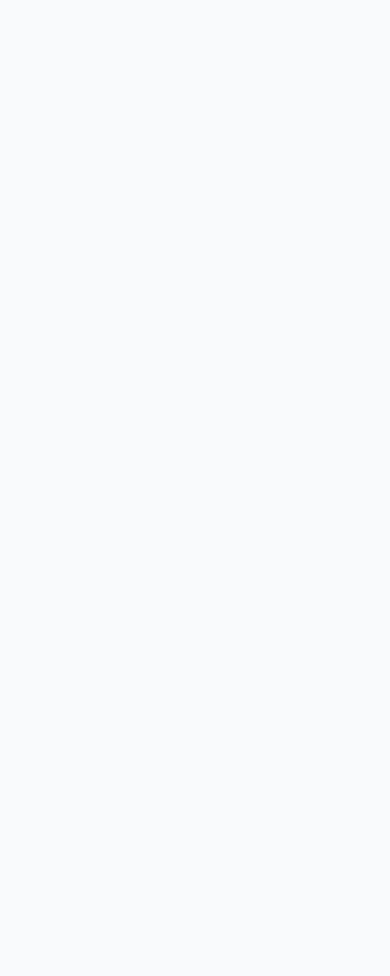
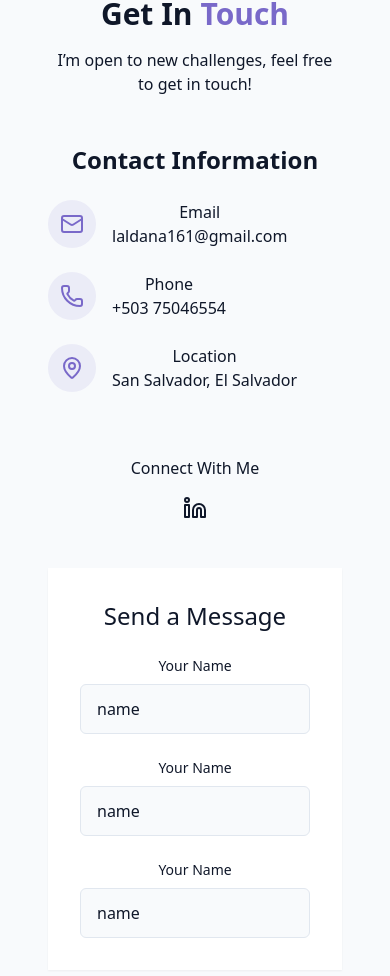
Before and after one commit to LuisDevv04/personal-portfolio, a React (Vite) app: page / in a window 390 px wide. Shown: the part 6832-7808 px from the top of the page. Before the commit the page ends 6732 px from the top, so only its background shows below. Built offline with nearby package versions, Linux system fonts and the light colour scheme.

Commit message:
feat: add ContactSection component with contact information and message form

```diff
--- /dev/null
+++ b/src/components/ContactSection.tsx
@@ -0,0 +1,140 @@
+import { Linkedin, Mail, MapPin, Phone } from "lucide-react";
+
+export default function ContactSection() {
+  return (
+    <section
+      id="contact"
+      className="py-24 px-4 position-relative bg-secondary/30"
+    >
+      <div className="container mx-auto max-w-5xl">
+        <h2 className="text-3xl md:text-4xl font-bold mb-4 text center">
+          Get In <span className="text-primary ">Touch</span>
+        </h2>
+
+        <p className="text-center text-muted-foreground mb-12 max-w-2xl mx-auto">
+          I’m open to new challenges, feel free to get in touch!
+        </p>
+
+        <div className="grid grid-cols-1 md:grid-cols-2 gap-12">
+          <div className="space-y-8 ">
+            <h3 className="text-2xl font-semibold mb-6">Contact Information</h3>
+
+            <div className="space-y-6 justify-center ">
+              <div className="flex items-start space-x-4">
+                <div className="p-3 rounded-full bg-primary/10 ">
+                  <Mail className="h-6 w-6 text-primary" />
+                </div>
+                <div>
+                  <h4>Email</h4>
+                  <a
+                    href="mailto:laldana161@gmail.com"
+                    className="text-muted-foreground hover:primary transition-colors"
+                  >
+                    laldana161@gmail.com
+                  </a>
+                </div>
+              </div>
+              <div className="flex items-start space-x-4">
+                <div className="p-3 rounded-full bg-primary/10 ">
+                  <Phone className="h-6 w-6 text-primary" />
+                </div>
+                <div>
+                  <h4>Phone</h4>
+                  <a
+                    href="tel:+503 75046554"
+                    className="text-muted-foreground hover:primary transition-colors"
+                  >
+                    +503 75046554
+                  </a>
+                </div>
+              </div>
+              <div className="flex items-start space-x-4">
+                <div className="p-3 rounded-full bg-primary/10 ">
+                  <MapPin className="h-6 w-6 text-primary" />
+                </div>
+                <div>
+                  <h4>Location</h4>
+                  <a
+                    href=""
+                    className="text-muted-foreground hover:primary transition-colors"
+                  >
+                    San Salvador, El Salvador
+                  </a>
+                </div>
+              </div>
+            </div>
+
+            <div className="pt-8 ">
+              <h4 className="font-medium mb-4">Connect With Me</h4>
+              <div className="flex space-x-4 justify-center">
+                <a
+                  href="https://www.linkedin.com/in/luis-alberto-cardona-aldana-6122a2240"
+                  target="_blank"
+                >
+                  <Linkedin />
+                </a>
+              </div>
+            </div>
+          </div>
+
+          <div className="bg-card p-8 rounded-large shadow-xs ">
+            <h3 className="text-2xl font-semibodl mb-6">Send a Message</h3>
+
+            <form className="space-y-6 ">
+              <div>
+                <label
+                  htmlFor="name"
+                  className="block text-sm font-medium mb-2"
+                >
+                  Your Name
+                </label>
+                <input
+                  type="text"
+                  id="name"
+                  value="name"
+                  required
+                  className="w-full px-4 py-3 rounded-md border border-inpute bg-background focus:outline-hidden focus:ring-2 focus:ring-primary"
+                  placeholder="Your Name..."
+                />
+              </div>
+
+              <div>
+                <label
+                  htmlFor="name"
+                  className="block text-sm font-medium mb-2"
+                >
+                  Your Name
+                </label>
+                <input
+                  type="text"
+                  id="name"
+                  value="name"
+                  required
+                  className="w-full px-4 py-3 rounded-md border border-inpute bg-background focus:outline-hidden focus:ring-2 focus:ring-primary"
+                  placeholder="Your Name..."
+                />
+              </div>
+
+              <div>
+                <label
+                  htmlFor="name"
+                  className="block text-sm font-medium mb-2"
+                >
+                  Your Name
+                </label>
+                <input
+                  type="text"
+                  id="name"
+                  value="name"
+                  required
+                  className="w-full px-4 py-3 rounded-md border border-inpute bg-background focus:outline-hidden focus:ring-2 focus:ring-primary"
+                  placeholder="Your Name..."
+                />
+              </div>
+            </form>
+          </div>
+        </div>
+      </div>
+    </section>
+  );
+}
--- a/src/pages/Home.tsx
+++ b/src/pages/Home.tsx
@@ -1,4 +1,5 @@
 import AboutSection from "../components/AboutSection";
+import ContactSection from "../components/ContactSection";
 import HeroSection from "../components/HeroSection";
 import Navbar from "../components/Navbar";
 import ProjectsSection from "../components/ProjectsSection";
@@ -18,6 +19,7 @@
         <AboutSection />
         <SkillsSection />
         <ProjectsSection />
+        <ContactSection />
       </main>
 
       {/* Footer */}
```
Also changed, not shown: src/components/ProjectsSection.tsx (+1 -8 lines).
